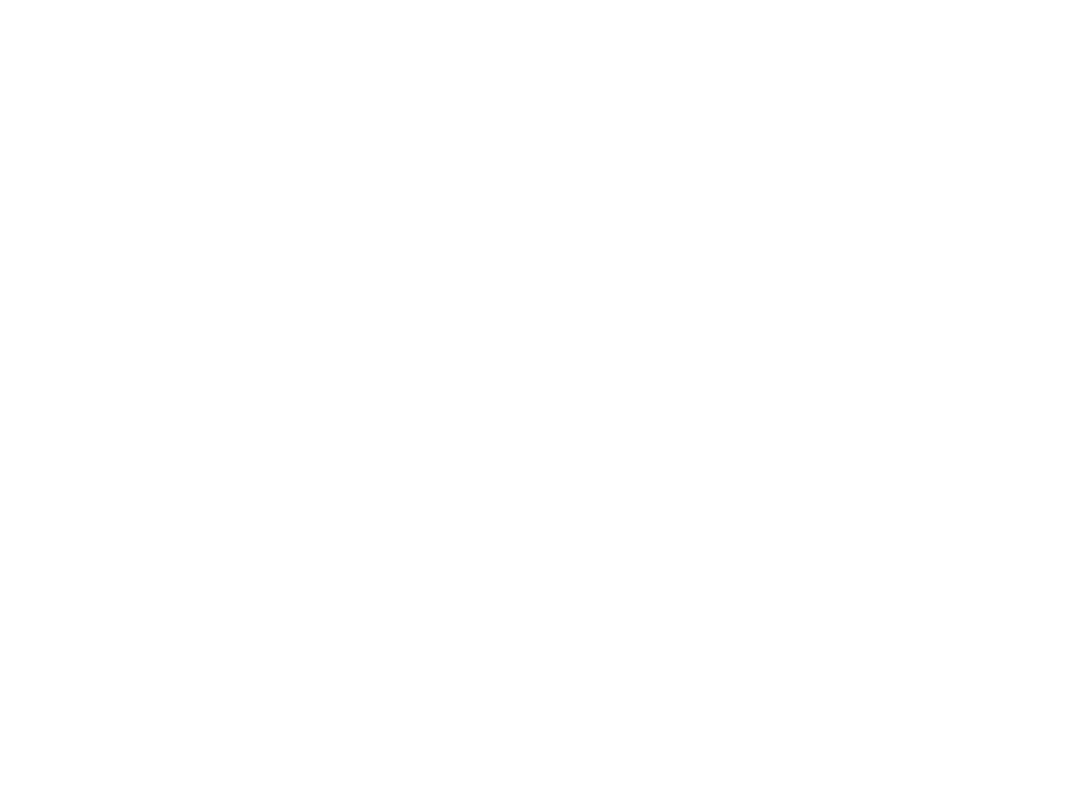
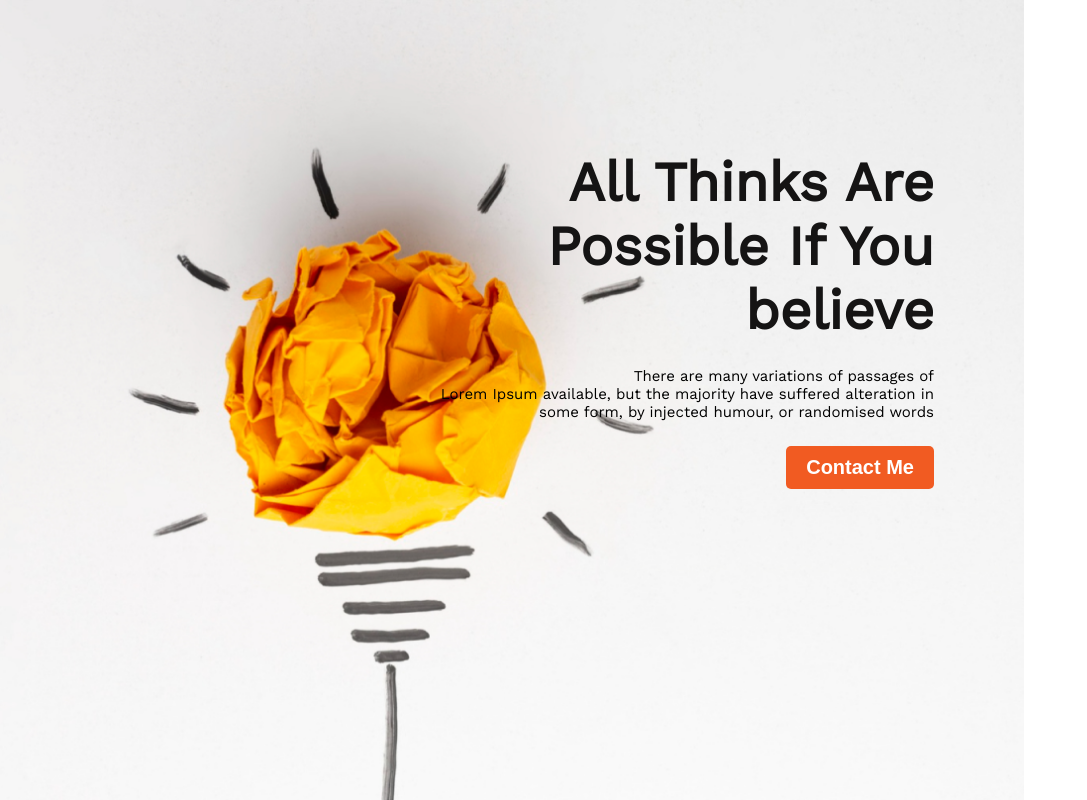
Before and after one commit to golam-kibriya123/new-year-assingment, a plain HTML site: page index.html in a window 1280 px wide. Shown: the whole page, without its empty margins (0-1087 px from the left). Drawn offline with nearby package versions, Linux system fonts and the light colour scheme.

Commit message:
banner done

```diff
--- a/index.html
+++ b/index.html
@@ -10,11 +10,24 @@
     <!-- =================== -->
     <link rel="stylesheet" href="/styles/style.css">
 
+    <!-- =================== -->
+    <!-- google fonts -->
+    <!-- =================== -->
+    <link rel="preconnect" href="https://fonts.googleapis.com">
+    <link rel="preconnect" href="https://fonts.gstatic.com" crossorigin>
+    <link href="https://fonts.googleapis.com/css2?family=Work+Sans&display=swap" rel="stylesheet">
+
     <title>Assignment</title>
 </head>
 
 <body>
     <header>
+        <div class="banner">
+            <h3 class="banner-title">All Thinks Are <br> Possible If You <br> believe</h3>
+            <p class="banner-description">There are many variations of passages of <br>Lorem Ipsum available, but the
+                majority have suffered alteration in <br> some form, by injected humour, or randomised words</p>
+            <button class="btn">Contact Me</button>
+        </div>
 
     </header>
     <main>
--- a/styles/style.css
+++ b/styles/style.css
@@ -0,0 +1,45 @@
+* {
+    padding: 0;
+    margin: 0;
+}
+
+body {
+    width: 1024px;
+    font-family: 'Work Sans', sans-serif;
+
+}
+
+header {
+    background-image: url(../images/banner/banner1.png);
+    background-repeat: no-repeat;
+    background-size: cover;
+}
+
+.banner {
+    text-align: right;
+    padding-right: 90px;
+    height: 100vh;
+}
+
+.banner-title {
+    padding-top: 150px;
+    color: #151414;
+    font-weight: 700;
+    font-size: 55px;
+
+}
+
+.banner-description {
+    padding: 25px 0;
+    font-size: 15px;
+}
+
+.btn {
+    padding: 10px 20px;
+    background-color: #F15B22;
+    border: none;
+    color: #fff;
+    font-weight: 600;
+    font-size: 20px;
+    border-radius: 5px;
+}
```
